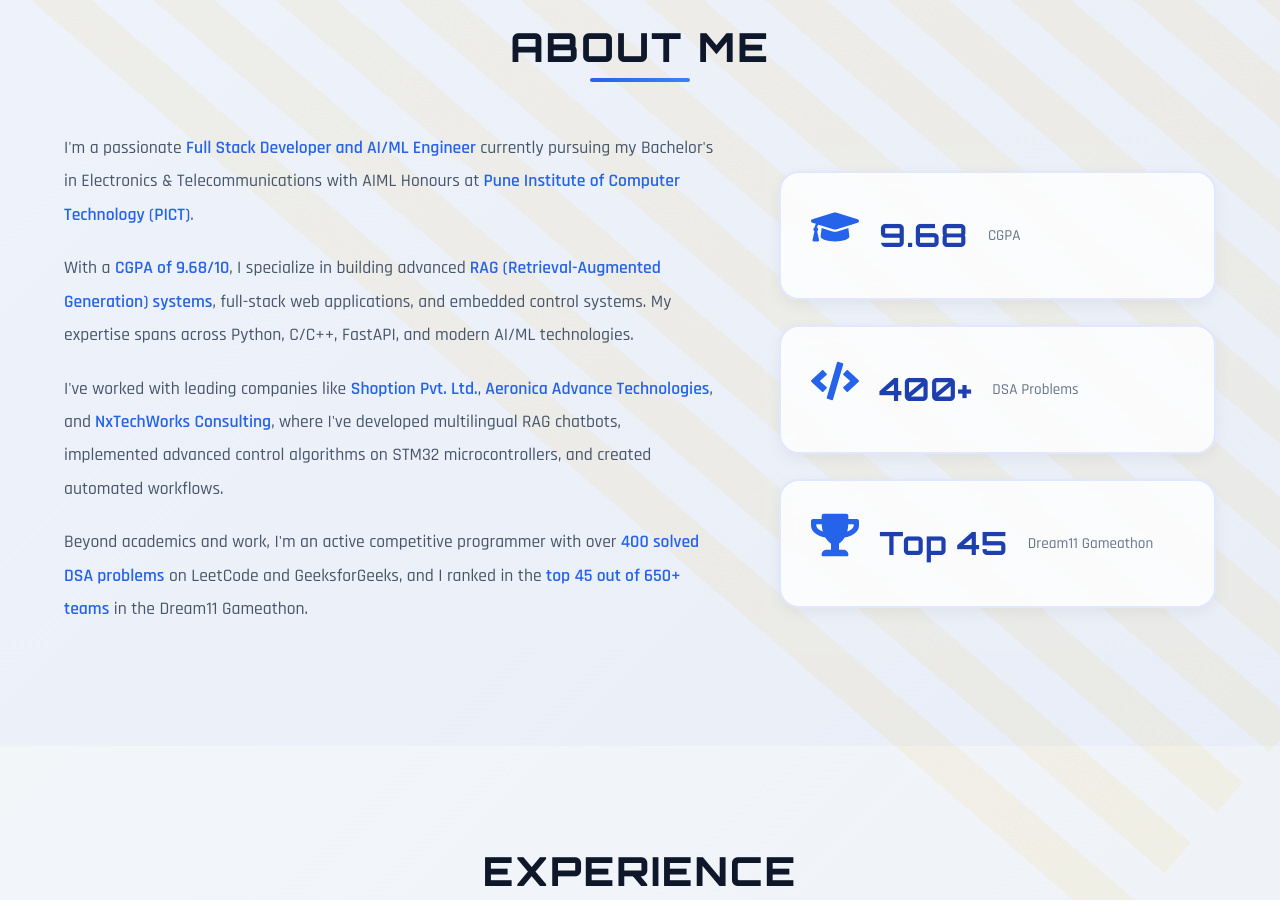
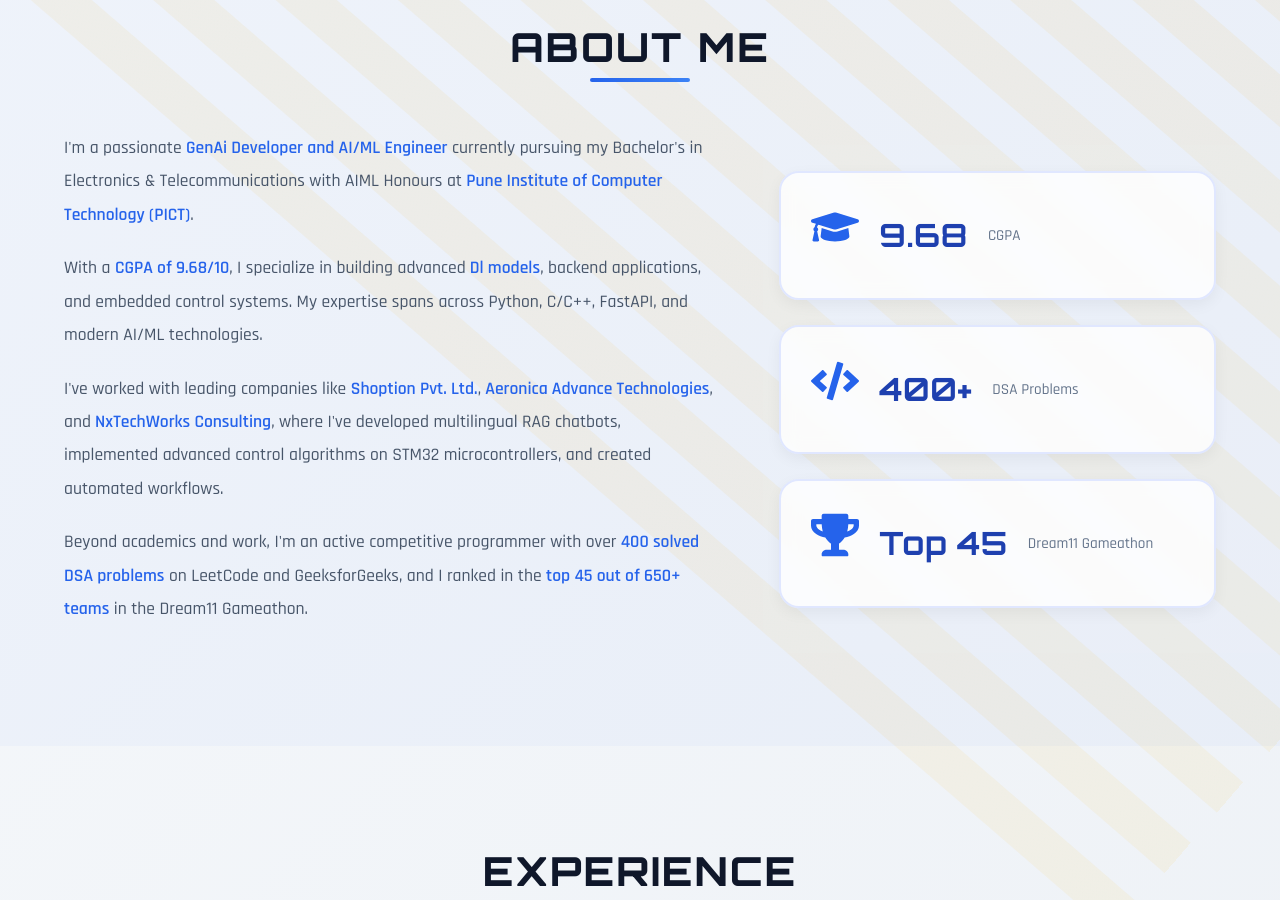
Before and after one commit to aryaniscoding/aryaniscoding.github.io, a React (Vite) app: page / in a window 1280 px wide. Shown: the part 878-1778 px from the top of the page. Built offline with nearby package versions, Linux system fonts and the light colour scheme.

Commit message:
add changes

```diff
--- a/src/components/About.jsx
+++ b/src/components/About.jsx
@@ -31,14 +31,14 @@
           transition={{ duration: 0.8 }}
         >
           <p>
-            I'm a passionate <strong>Full Stack Developer and AI/ML Engineer</strong> currently
+            I'm a passionate <strong>GenAi Developer and AI/ML Engineer</strong> currently
             pursuing my Bachelor's in Electronics & Telecommunications with AIML Honours at
             <strong> Pune Institute of Computer Technology (PICT)</strong>.
           </p>
 
           <p>
             With a <strong>CGPA of 9.68/10</strong>, I specialize in building advanced
-            <strong> RAG (Retrieval-Augmented Generation) systems</strong>, full-stack web
+            <strong> Dl models</strong>, backend
             applications, and embedded control systems. My expertise spans across Python, C/C++,
             FastAPI, and modern AI/ML technologies.
           </p>
```
